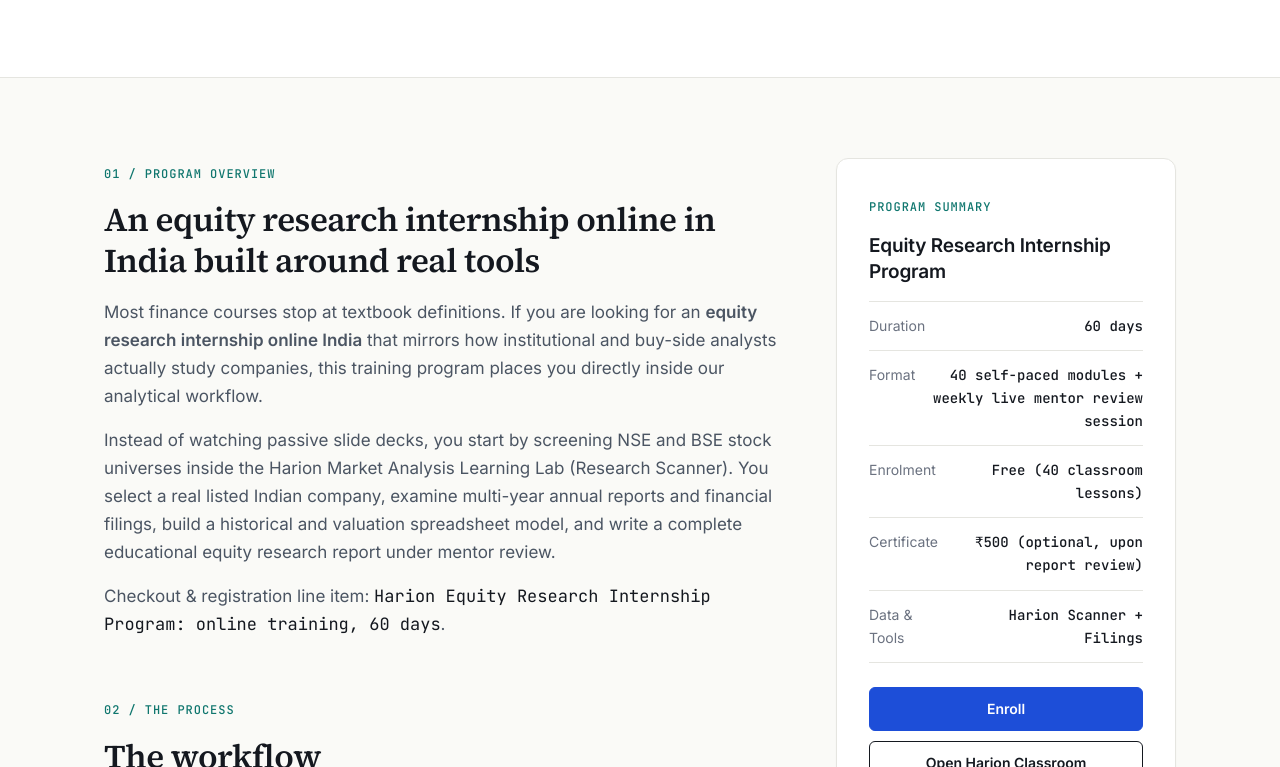
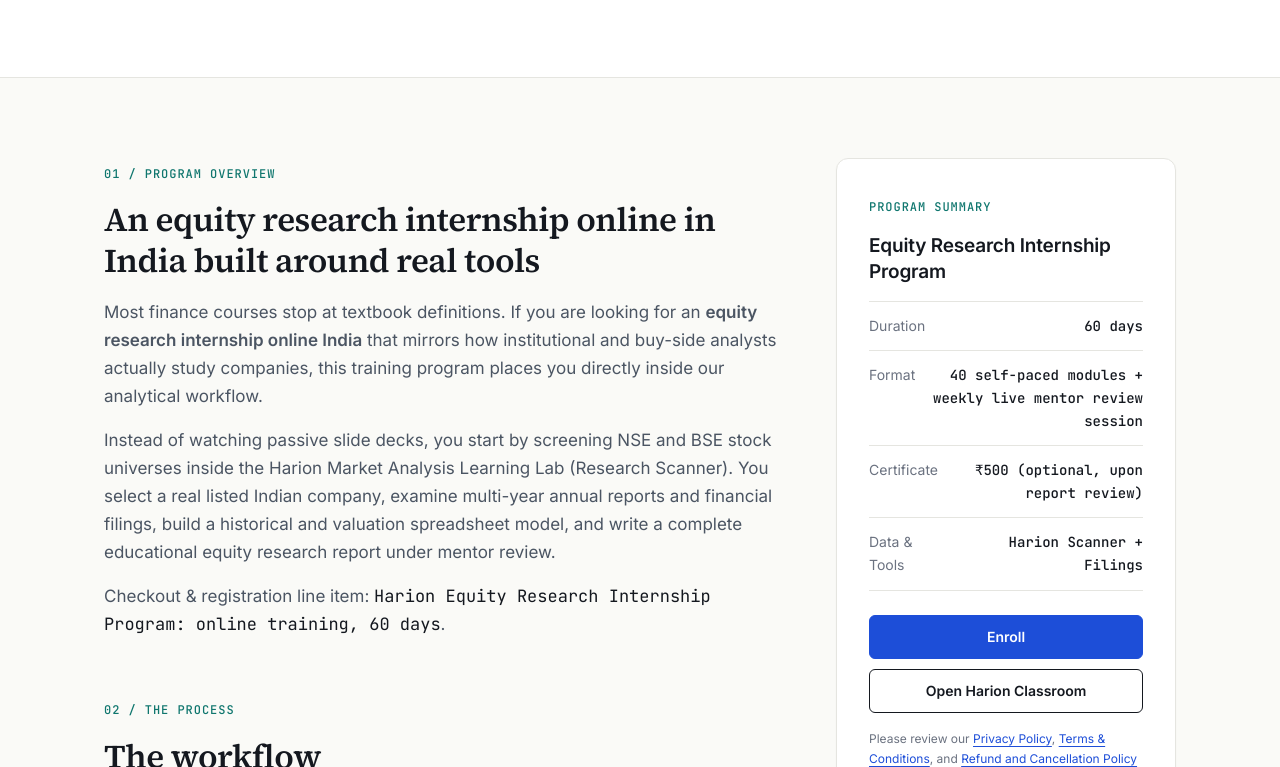
Before and after one commit to Malanidhruv/hrweb, a plain HTML site: page dist/equity-research-internship/index.html in a window 1280 px wide. Shown: the part 333-1100 px from the top of the page. Drawn offline with Linux system fonts and the light colour scheme.

Commit message:
Remove Enrolment line from Program Summary card on internship page

```diff
--- a/dist/equity-research-internship/index.html
+++ b/dist/equity-research-internship/index.html
@@ -301,7 +301,6 @@
             <ul class="spec-list">
               <li><span>Duration</span><strong>60 days</strong></li>
               <li><span>Format</span><strong>40 self-paced modules + weekly live mentor review session</strong></li>
-              <li><span>Enrolment</span><strong>Free (40 classroom lessons)</strong></li>
               <li><span>Certificate</span><strong>₹500 (optional, upon report review)</strong></li>
               <li><span>Data &amp; Tools</span><strong>Harion Scanner + Filings</strong></li>
             </ul>
```
Also changed, not shown: equity-research-internship/index.html (+0 -1 lines), templates/equity-research-internship/index.html (+0 -1 lines).
